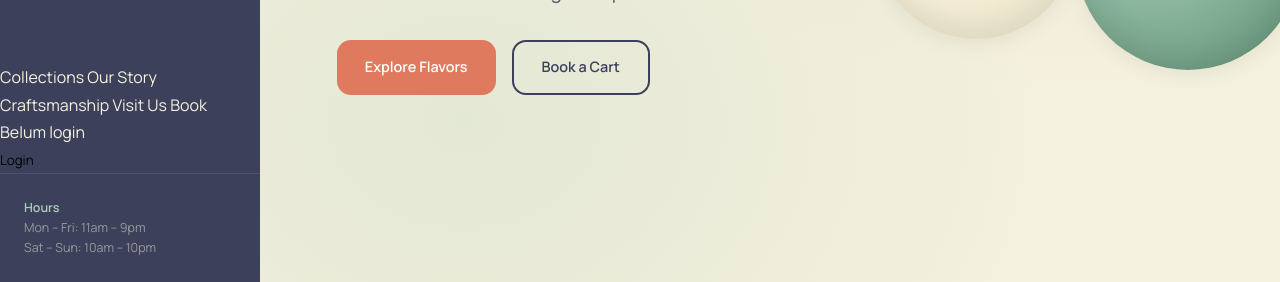
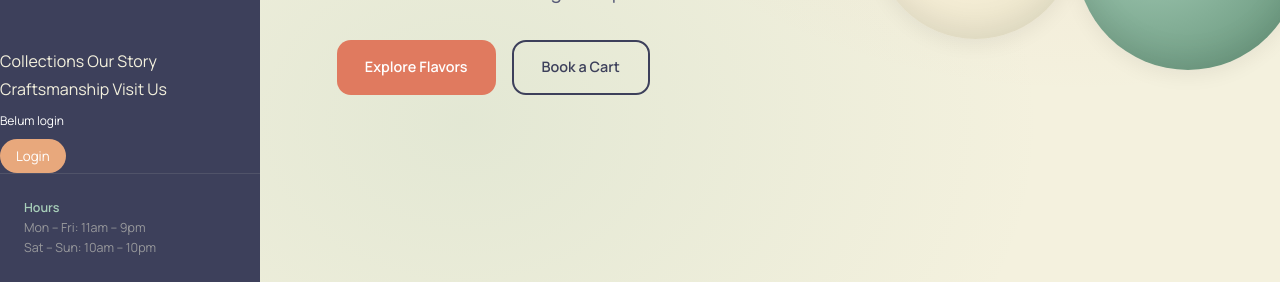
Before and after one commit to arintaaarinn-dotcom/arinfood, a plain HTML site: page webku/templatemo_613_frost_bakery/index.html in a window 1280 px wide. Shown: the part 518-800 px from the top of the page. Drawn offline with Linux system fonts and the light colour scheme; a script that the page names is missing; files whose address does not match are found by name.

Commit message:
Update index.html

```diff
--- a/webku/templatemo_613_frost_bakery/index.html
+++ b/webku/templatemo_613_frost_bakery/index.html
@@ -65,12 +65,14 @@ https://templatemo.com/tm-613-frost-bakery
     <a href="#story">Our Story</a>
     <a href="#craftsmanship">Craftsmanship</a>
     <a href="#contact">Visit Us</a>
-    <a href="#contact" class="nav-cta">Book </a>
-    <p id="userInfo">Belum login</p>
-
-    <div id="authArea">
-        <button onclick="goLogin()" class="nav-cta">Login</button>
-    </div>
+  <p id="userInfo" style="color:white; font-size:12px; margin:8px 0;">Belum login</p>
+<div id="authArea">
+  <button onclick="goLogin()"
+    style="background:#e8a87c; color:white; border:none;
+    padding:8px 16px; border-radius:20px; cursor:pointer;">
+    Login
+  </button>
+</div>
 </nav>
 
     <div class="sidebar__footer">
```
